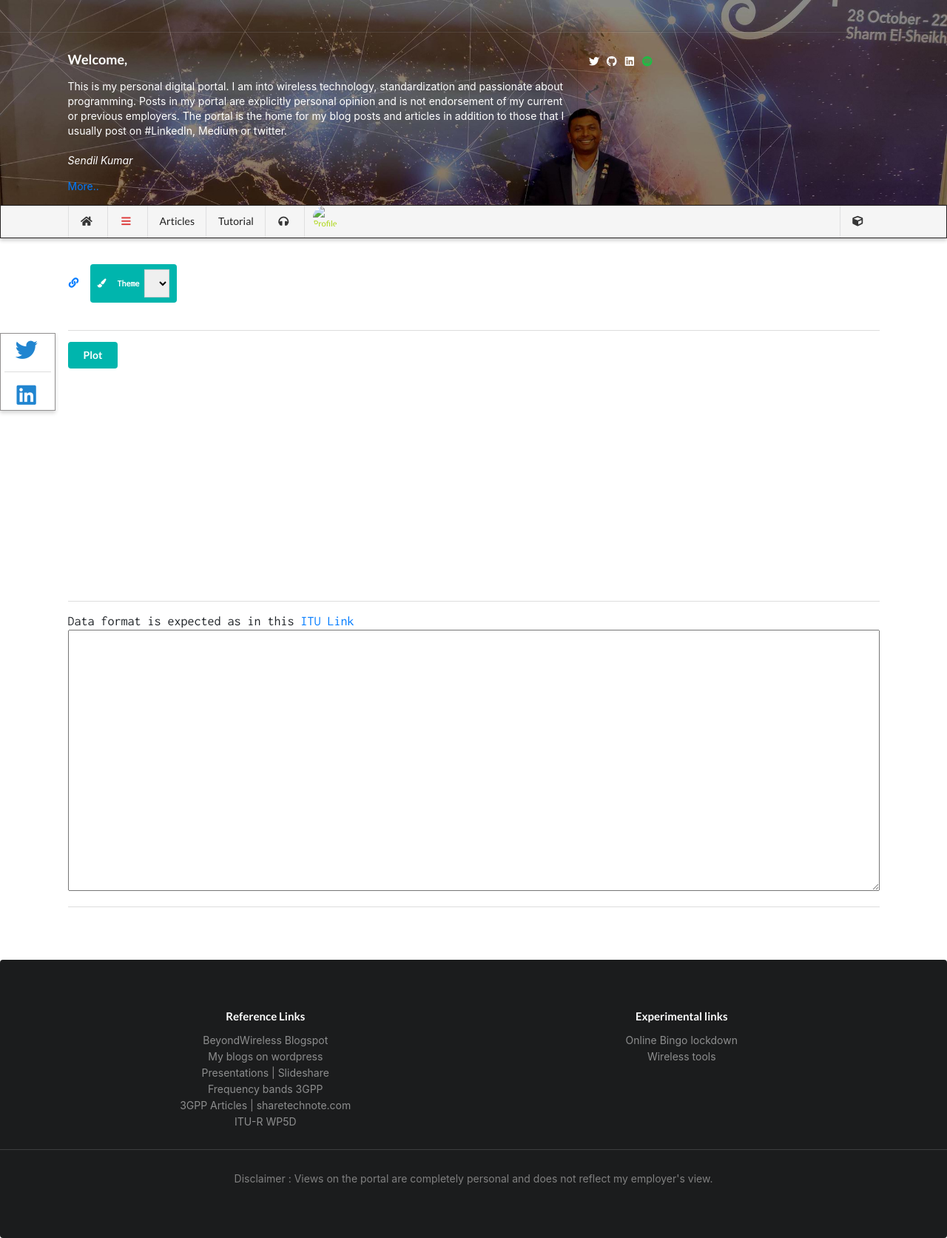
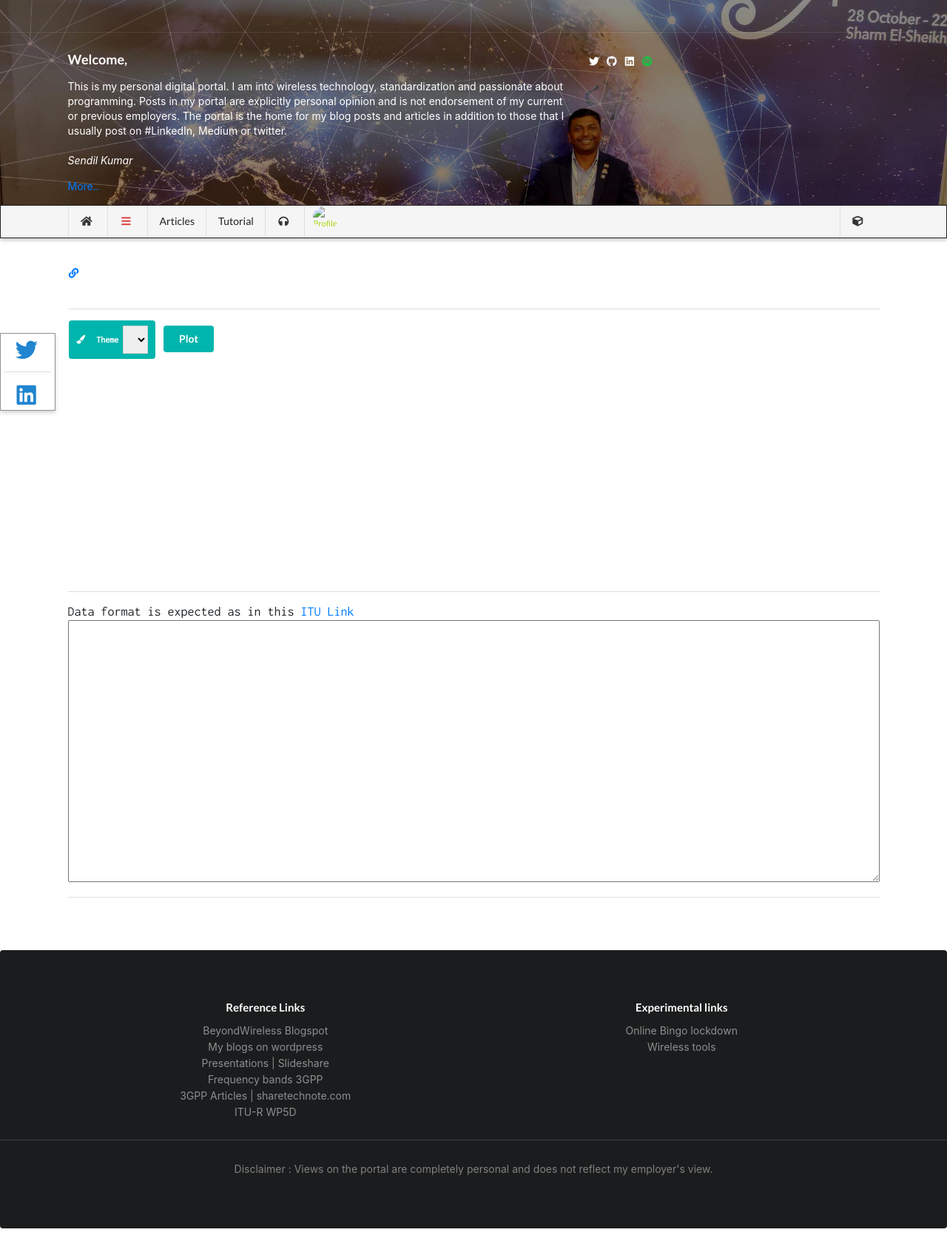
Before and after one commit to wiless/wiless.github.io, a Jekyll site: the page built from _apps/snl.html, in a window 1280 px wide. Shown: the whole page at 74% size. Built offline with Jekyll 4.4.1, drawn with Linux system fonts in a browser that asks for light colours; nearby versions of some CDN libraries; some web fonts are replaced; comment, search, counter and statistics services are not loaded; a style sheet for code colours, icons or effects is not loaded.

Commit message:
Update snl.html

```diff
--- a/_apps/snl.html
+++ b/_apps/snl.html
@@ -20,17 +20,17 @@ title: SNL Spectrum Viewer
 	}
 </style>
 
+	    <div id="view" class="column"></div>
+<br>
+<div class="ui divider"></div>
+
+
     <div class="ui teal label">
                         <i class="paint brush icon"></i>
                         Theme
                         <select class="ui teal dropdown" id="theme"> </select>
 	</div>
-	    <div id="view" class="column"></div>
-<br>
-<div class="ui divider"></div>
 <button class="ui float right teal button" name="saveButton" onclick="CallPlots()"> Plot </button>
-
-
 	    <div  id="vegaspec" style="height:300px"> </div>
 <div class="ui divider"></div>
 Data format is expected as in this <a target=_blank href="https://www.itu.int/online/sns/freqlist.sh?ntc_id=116520362&ie=y&sat_type=G&categ=C&script=&select_list=F&sel_type=&sel_satname=INSAT-KA82.5E&sat_name=INSAT-KA82.5E&plan_id=&ntc_nbr="> ITU Link</a>
```
